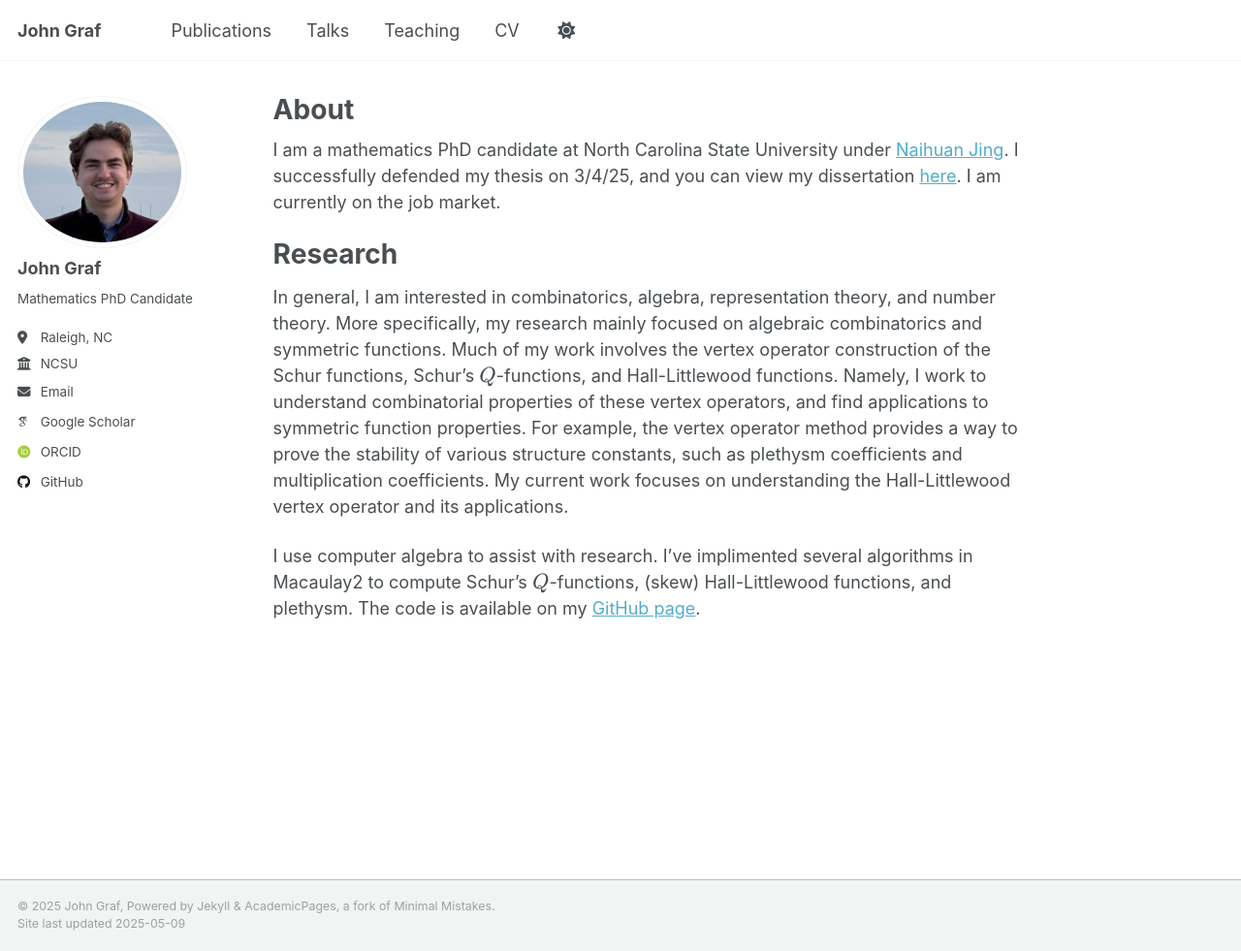
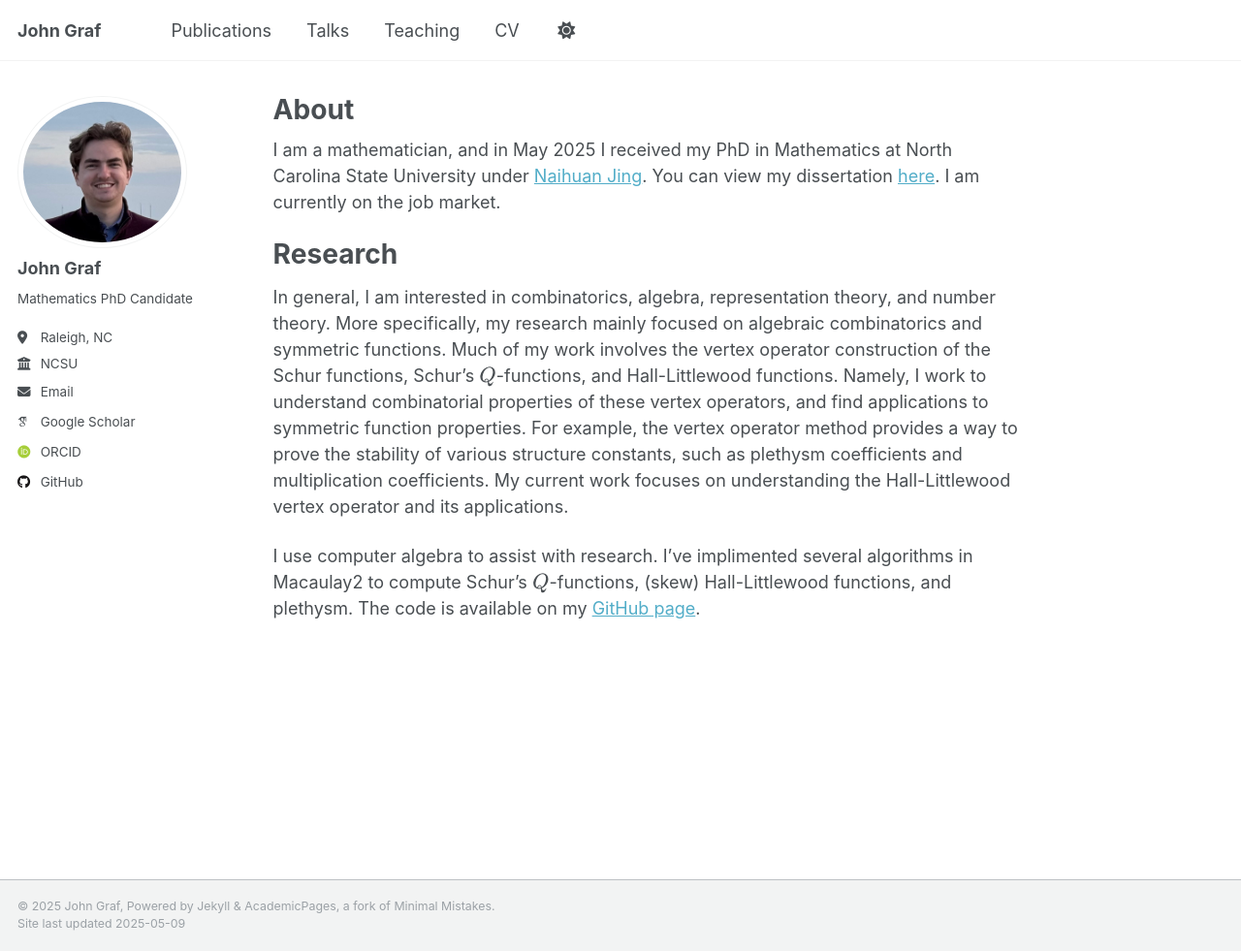
Before and after one commit to j-graf/j-graf.github.io, a Jekyll site: the page built from _pages/about.md, in a window 1280 px wide and 981 px high. Shown: the whole window at 97% size. Built offline with Jekyll 4.4.1, drawn with Linux system fonts in a browser that asks for light colours; some web fonts are replaced.

Commit message:
Update about.md

```diff
--- a/_pages/about.md
+++ b/_pages/about.md
@@ -7,7 +7,7 @@ redirect_from:
   - /about.html
 ---
 
-I am a mathematics PhD candidate at North Carolina State University under [Naihuan Jing](https://jing.math.ncsu.edu/). I successfully defended my thesis on 3/4/25, and you can view my dissertation [here](https://www.lib.ncsu.edu/resolver/1840.20/45216). I am currently on the job market.
+I am a mathematician, and in May 2025 I received my PhD in Mathematics at North Carolina State University under [Naihuan Jing](https://jing.math.ncsu.edu/). You can view my dissertation [here](https://www.lib.ncsu.edu/resolver/1840.20/45216). I am currently on the job market.
 
 Research
 ======
```
